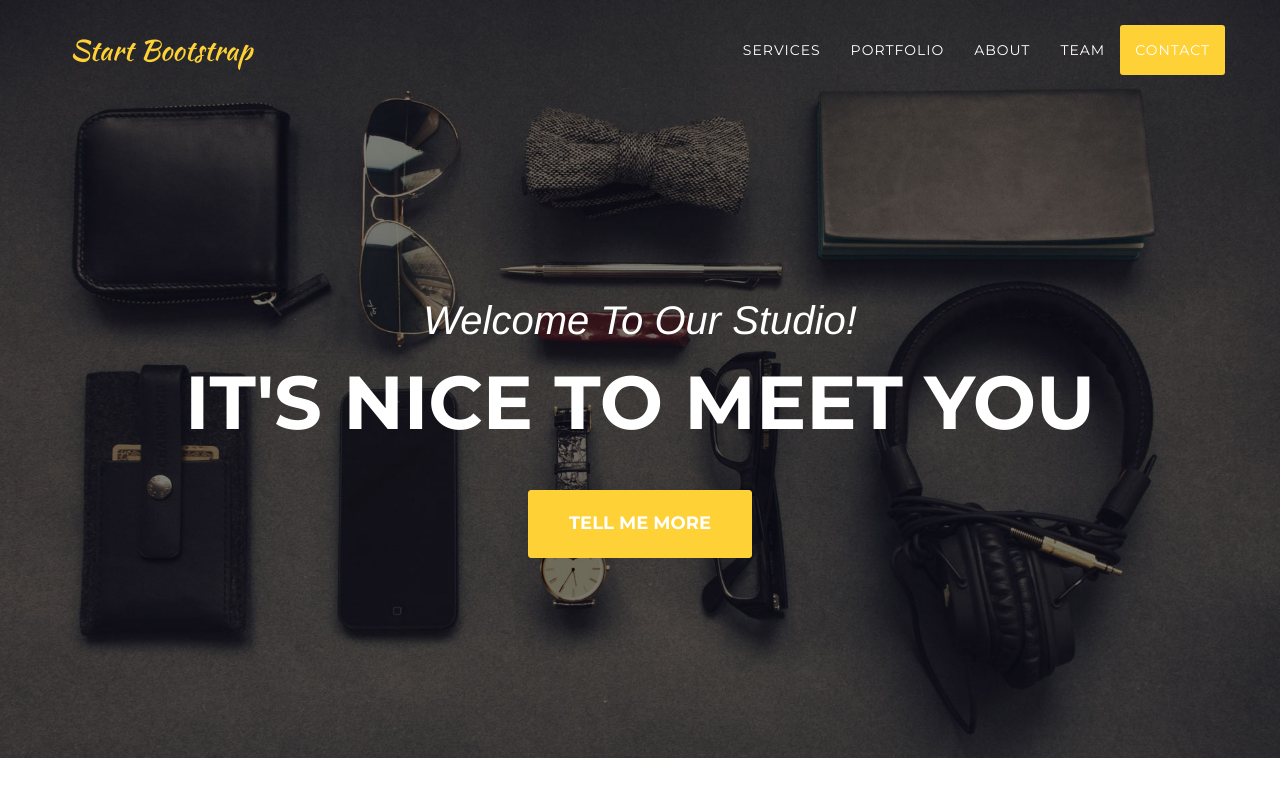
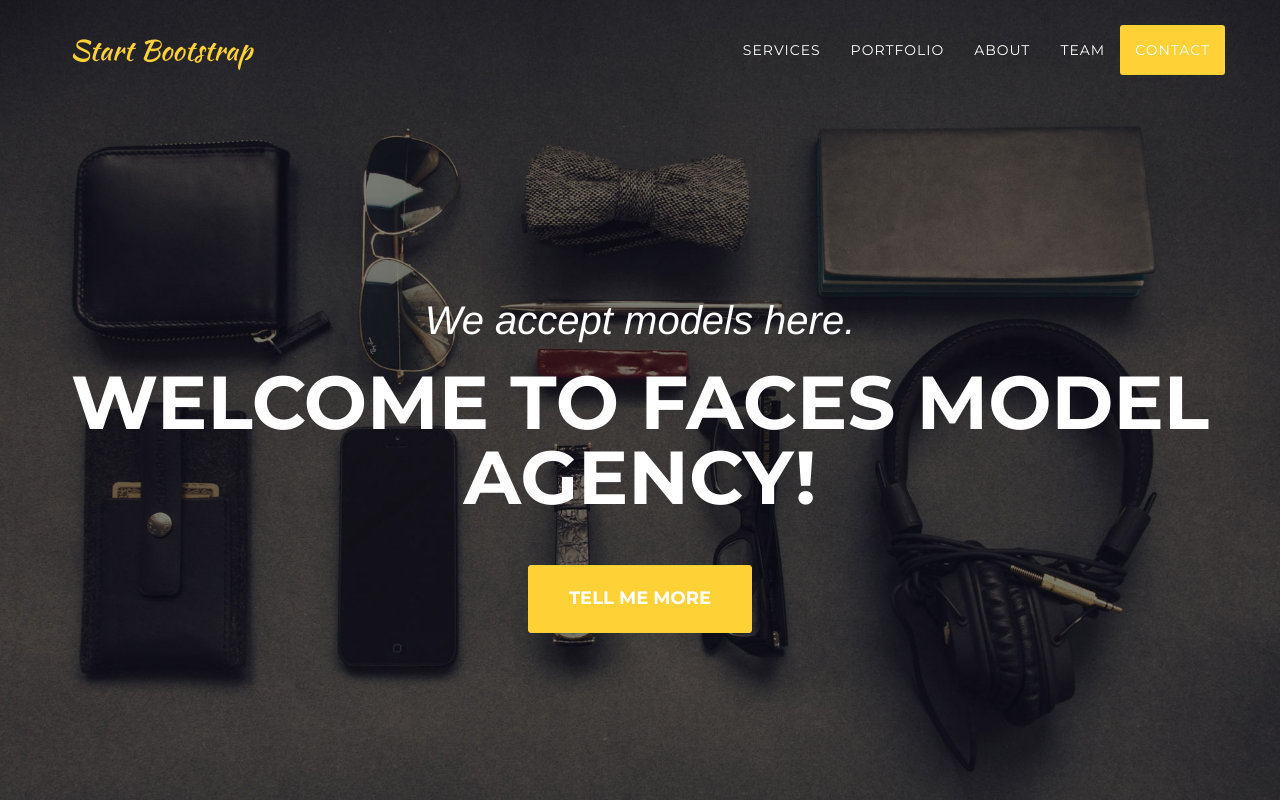
Before and after one commit to nicapungtilan/agencydanica, a website: page index.html in a window 1280 px wide. Shown: the top 800 px of the page. Drawn offline with nearby package versions, Linux system fonts and the light colour scheme; a web font is replaced by a local one.

Commit message:
Update index.html

```diff
--- a/index.html
+++ b/index.html
@@ -9,7 +9,7 @@
     <meta name="description" content="">
     <meta name="author" content="">
 
-    <title>Agency - Start Bootstrap Theme</title>
+    <title>Faces Model Agency</title>
 
     <!-- Bootstrap Core CSS -->
     <link href="vendor/bootstrap/css/bootstrap.min.css" rel="stylesheet">
@@ -78,8 +78,8 @@
     <header>
         <div class="container">
             <div class="intro-text">
-                <div class="intro-lead-in">Welcome To Our Studio!</div>
-                <div class="intro-heading">It's Nice To Meet You</div>
+                <div class="intro-lead-in">We accept models here.</div>
+                <div class="intro-heading">Welcome to Faces Model Agency!</div>
                 <a href="#services" class="page-scroll btn btn-xl">Tell Me More</a>
             </div>
         </div>
```
